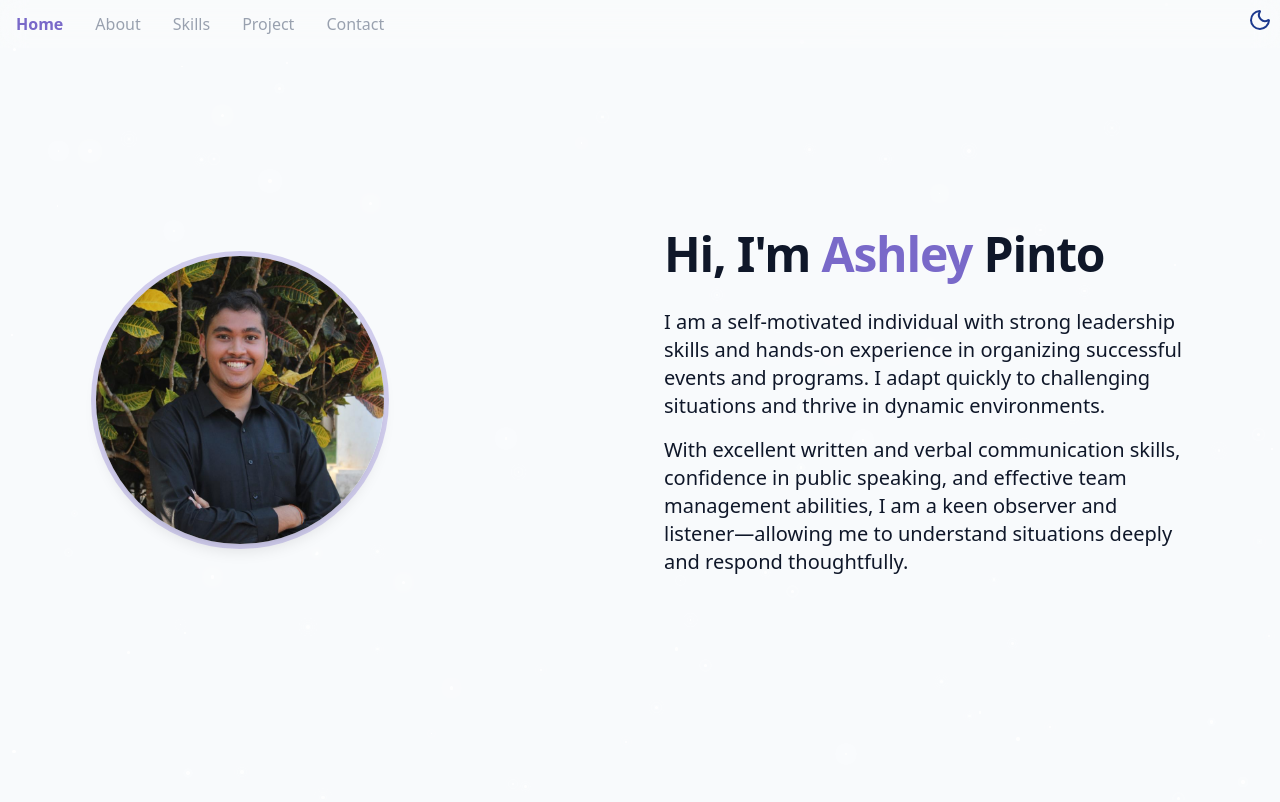
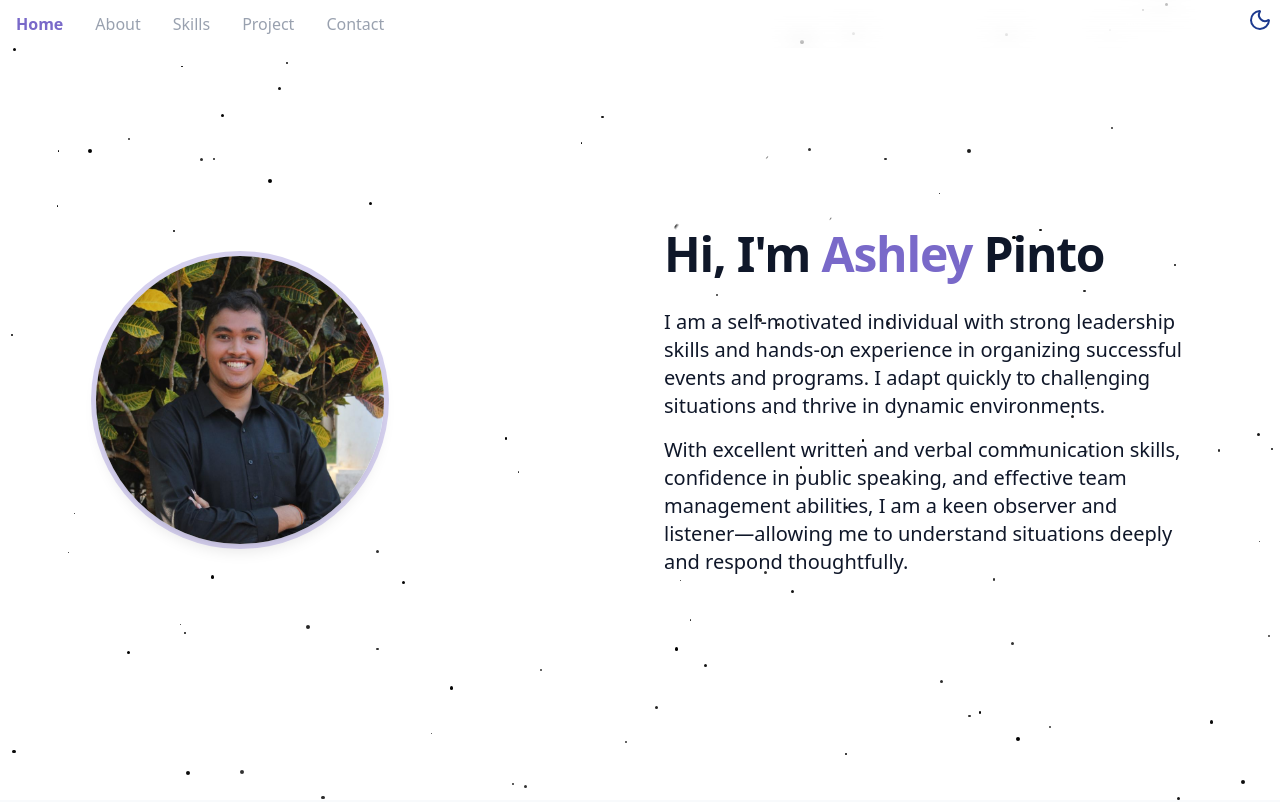
Before and after one commit to mimionly/GdgOrganizerPortfolio, a React (Vite) app: page / in a window 1280 px wide. Shown: the top 802 px of the page. Built offline with nearby package versions, Linux system fonts and the light colour scheme.

Commit message:
Fix : Refactored the theme and background

```diff
--- a/src/components/StarBackground.jsx
+++ b/src/components/StarBackground.jsx
@@ -1,9 +1,10 @@
 import { useEffect, useState } from "react";
 
-// id, size, x, y, opacity, animationDuration
-// id, size, x, y, delay, animationDuration
+export const StarBackground = () => {
+  const [isDarkMode, setIsDarkMode] = useState(() =>
+    localStorage.getItem("theme") === "dark"
+  );
 
-export const StarBackground = () => {
   const [stars, setStars] = useState(() => {
     const numberOfStars = Math.floor(
       (window.innerWidth * window.innerHeight) / 10000
@@ -15,12 +16,13 @@ export const StarBackground = () => {
         size: Math.random() * 3 + 1,
         x: Math.random() * 100,
         y: Math.random() * 100,
-        opacity: Math.random() * 3 + 1,
+        opacity: Math.random() * 0.5 + 0.5,
         animationDuration: Math.random() * 4 + 2,
       });
     }
     return newStars;
   });
+
   const [meteors] = useState(() => {
     const numberOfMeteors = 5;
     const newMeteors = [];
@@ -30,7 +32,7 @@ export const StarBackground = () => {
         size: Math.random() * 2 + 1,
         x: Math.random() * 100,
         y: Math.random() * 50,
-        delay: Math.random() * 5 ,
+        delay: Math.random() * 5,
         animationDuration: Math.random() * 4 + 1,
       });
     }
@@ -59,16 +61,43 @@ export const StarBackground = () => {
       setStars(newStars);
     };
 
-  window.addEventListener("resize" , handleResize);
-  return () => window.removeEventListener("resize" , handleResize);
-},[]);
+    window.addEventListener("resize", handleResize);
+    return () => window.removeEventListener("resize", handleResize);
+  }, []);
+
+  // Listen for theme changes
+  useEffect(() => {
+    const checkTheme = () => {
+      setIsDarkMode(localStorage.getItem("theme") === "dark");
+    };
+
+    // Check theme on mount
+    checkTheme();
+
+    // Listen for storage changes (theme toggle)
+    window.addEventListener("storage", checkTheme);
+
+    // Also listen for custom theme change event
+    const handleThemeChange = () => checkTheme();
+    window.addEventListener("themeChange", handleThemeChange);
+
+    return () => {
+      window.removeEventListener("storage", checkTheme);
+      window.removeEventListener("themeChange", handleThemeChange);
+    };
+  }, []);
 
   return (
     <div className="fixed inset-0 overflow-hidden pointer-events-none z-0">
+      {/* Background color that inverts with theme */}
+      <div className={`absolute inset-0 ${isDarkMode ? 'bg-black' : 'bg-white'}`} />
+
       {stars.map((star) => (
         <div
           key={star.id}
-          className="star animate-pulse-subtle"
+          className={`star animate-pulse-subtle rounded-full absolute ${
+            isDarkMode ? 'bg-white' : 'bg-black'
+          }`}
           style={{
             width: star.size + "px",
             height: star.size + "px",
@@ -83,13 +112,15 @@ export const StarBackground = () => {
       {meteors.map((meteor) => (
         <div
           key={meteor.id}
-          className="meteor animate-meteor"
+          className={`meteor animate-meteor absolute bg-black rounded-full ${
+            isDarkMode ? 'bg-white' : 'bg-black'
+          }`}
           style={{
             width: meteor.size * 2 + "px",
             height: meteor.size * 2 + "px",
             left: meteor.x + "%",
             top: meteor.y + "%",
-            animationDelay: meteor.delay,
+            animationDelay: meteor.delay + "s",
             animationDuration: meteor.animationDuration + "s",
           }}
         />
--- a/src/components/ThemeToggle.jsx
+++ b/src/components/ThemeToggle.jsx
@@ -31,17 +31,16 @@ useEffect(()=> {
  const toggleTheme = () => {
   if (isDarkMode) {
     document.documentElement.classList.remove("dark");
-      //Removes dark styles
     localStorage.setItem("theme", "light");
-      //Saves "light" in localStorage
     setIsDarkMode(false);
   } else {
     document.documentElement.classList.add("dark");
-      //Enables dark mode
     localStorage.setItem("theme", "dark");
-      //Saves "dark" in localStorage
     setIsDarkMode(true);
   }
+
+  // Dispatch custom event so StarBackground knows theme changed
+  window.dispatchEvent(new Event("themeChange"));
 };
 
   return (
```
Lines whose indentation alone changed are shown as unchanged.
